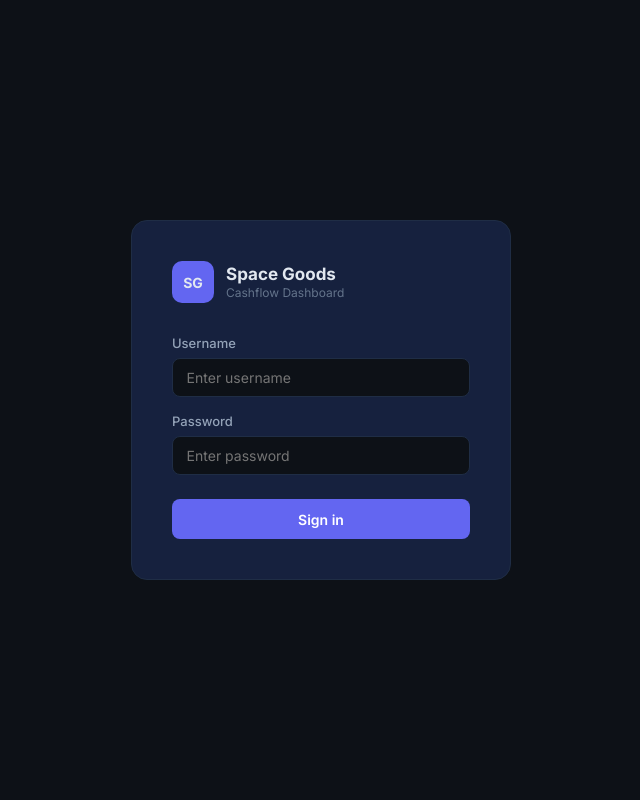
After one commit to southcorner/CashflowDashboard, a Flask app: page /login in a window 1280 px wide. The commit adds this page. Shown: the whole page, without its empty margins (319-959 px from the left). Run offline with Flask 3, Linux system fonts and the light colour scheme.

Commit message:
Add login system, custom KPI fixes, and data gap detector
- Full login/auth system: login page, session management, admin-only
  user management in Settings, SHA-256 hashed passwords, logout
- Fix custom formula columns not computing for previous records by
  pre-populating the entry form when an existing date is selected
- Fix custom column KPI cards to show cumulative sum over selected
  period instead of just the latest entry
- Add collapsible data gap detector calendar on Enter Data tab:
  tracks missing entries from May 23 2026, ignores Sundays, click
  any date to jump to the entry form pre-filled with that date

Co-Authored-By: Claude Sonnet 4.6 <noreply@anthropic.com>

```diff
--- a/app.py
+++ b/app.py
@@ -1,6 +1,7 @@
 import os
 import io
 import json
+import hashlib
 import smtplib
 import ssl
 import atexit
@@ -13,11 +14,12 @@ from email.mime.text import MIMEText
 import openpyxl
 from openpyxl.styles import Font, PatternFill, Alignment
 from openpyxl.utils import get_column_letter
-from flask import Flask, jsonify, render_template, request, send_file
+from flask import Flask, jsonify, render_template, request, send_file, session, redirect
 from apscheduler.schedulers.background import BackgroundScheduler
 from apscheduler.triggers.cron import CronTrigger
 
 app = Flask(__name__, template_folder="template")
+app.secret_key = os.environ.get("SECRET_KEY", "sg_cf_9k2x7m4p_2024")
 
 BASE_DIR = os.path.dirname(os.path.abspath(__file__))
 DATA_DIR = os.path.join(BASE_DIR, "data")
@@ -25,6 +27,7 @@ DAILY_FILE = os.path.join(DATA_DIR, "daily_data.json")
 SETTINGS_FILE = os.path.join(DATA_DIR, "settings.json")
 AUDIT_FILE = os.path.join(DATA_DIR, "audit_log.json")
 BACKUP_DIR = os.path.join(DATA_DIR, "backups")
+USERS_FILE = os.path.join(DATA_DIR, "users.json")
 
 DEFAULT_SETTINGS = {
     "sales_channels": ["DF", "AMZ PO", "FK PO", "Katana site", "Offline", "Badpeople site"],
@@ -42,6 +45,106 @@ DEFAULT_SETTINGS = {
 def ensure_dirs():
     os.makedirs(DATA_DIR, exist_ok=True)
     os.makedirs(BACKUP_DIR, exist_ok=True)
+    _ensure_admin()
+
+
+# ── Auth ─────────────────────────────────────────────────────────────────────
+
+def _hash_pw(password):
+    return hashlib.sha256(password.encode("utf-8")).hexdigest()
+
+
+def load_users():
+    return load_json(USERS_FILE, {})
+
+
+def _ensure_admin():
+    users = load_users()
+    if not any(v.get("is_admin") for v in users.values()):
+        users["Vivek"] = {"password_hash": _hash_pw("Keviv@0411"), "is_admin": True}
+        save_json(USERS_FILE, users)
+
+
+@app.before_request
+def require_login():
+    public = {"login_page", "login_post", "logout", "static"}
+    if request.endpoint in public or request.endpoint is None:
+        return
+    if "username" not in session:
+        if request.path.startswith("/api/"):
+            return jsonify({"error": "unauthenticated"}), 401
+        return redirect("/login")
+
+
+@app.route("/login", methods=["GET"])
+def login_page():
+    if "username" in session:
+        return redirect("/")
+    return render_template("login.html")
+
+
+@app.route("/login", methods=["POST"])
+def login_post():
+    data = request.json or {}
+    username = (data.get("username") or "").strip()
+    password = data.get("password") or ""
+    users = load_users()
+    user = users.get(username)
+    if not user or user.get("password_hash") != _hash_pw(password):
+        return jsonify({"error": "Invalid username or password"}), 401
+    session["username"] = username
+    session["is_admin"] = bool(user.get("is_admin"))
+    return jsonify({"success": True, "is_admin": session["is_admin"]})
+
+
+@app.route("/logout")
+def logout():
+    session.clear()
+    return redirect("/login")
+
+
+@app.route("/api/users", methods=["GET"])
+def api_get_users():
+    if not session.get("is_admin"):
+        return jsonify({"error": "Admin access required"}), 403
+    users = load_users()
+    return jsonify([
+        {"username": u, "is_admin": v.get("is_admin", False)}
+        for u, v in users.items()
+    ])
+
+
+@app.route("/api/users", methods=["POST"])
+def api_add_user():
+    if not session.get("is_admin"):
+        return jsonify({"error": "Admin access required"}), 403
+    data = request.json or {}
+    username = (data.get("username") or "").strip()
+    password = data.get("password") or ""
+    if not username or not password:
+        return jsonify({"error": "Username and password are required"}), 400
+    users = load_users()
+    if username in users:
+        return jsonify({"error": f"Username '{username}' already exists"}), 400
+    users[username] = {"password_hash": _hash_pw(password), "is_admin": False}
+    save_json(USERS_FILE, users)
+    return jsonify({"success": True})
+
+
+@app.route("/api/users/<username>", methods=["DELETE"])
+def api_delete_user(username):
+    if not session.get("is_admin"):
+        return jsonify({"error": "Admin access required"}), 403
+    if username == session.get("username"):
+        return jsonify({"error": "Cannot delete your own account"}), 400
+    users = load_users()
+    if username not in users:
+        return jsonify({"error": "User not found"}), 404
+    if users[username].get("is_admin"):
+        return jsonify({"error": "Cannot delete admin accounts"}), 400
+    del users[username]
+    save_json(USERS_FILE, users)
+    return jsonify({"success": True})
 
 
 def load_json(path, default):
@@ -297,7 +400,11 @@ def send_weekly_email():
 
 @app.route("/")
 def index():
-    return render_template("index.html")
+    return render_template(
+        "index.html",
+        username=session.get("username", ""),
+        is_admin=session.get("is_admin", False),
+    )
 
 
 @app.route("/api/settings", methods=["GET"])
--- /dev/null
+++ b/template/login.html
@@ -0,0 +1,165 @@
+<!DOCTYPE html>
+<html lang="en">
+<head>
+  <meta charset="UTF-8" />
+  <meta name="viewport" content="width=device-width, initial-scale=1.0" />
+  <title>Space Goods — Login</title>
+  <link rel="preconnect" href="https://fonts.googleapis.com" />
+  <link href="https://fonts.googleapis.com/css2?family=Inter:wght@400;500;600;700;800&display=swap" rel="stylesheet" />
+  <style>
+    *, *::before, *::after { box-sizing: border-box; margin: 0; padding: 0; }
+
+    body {
+      font-family: 'Inter', sans-serif;
+      background: #0d1117;
+      color: #e2e8f0;
+      min-height: 100vh;
+      display: flex;
+      align-items: center;
+      justify-content: center;
+    }
+
+    .login-card {
+      width: 100%;
+      max-width: 380px;
+      padding: 2.5rem;
+      background: #16213e;
+      border: 1px solid #1f2d45;
+      border-radius: 16px;
+    }
+
+    .brand {
+      display: flex;
+      align-items: center;
+      gap: 0.75rem;
+      margin-bottom: 2rem;
+    }
+
+    .brand-icon {
+      width: 42px;
+      height: 42px;
+      background: #6366f1;
+      border-radius: 10px;
+      display: flex;
+      align-items: center;
+      justify-content: center;
+      font-weight: 700;
+      font-size: 14px;
+      flex-shrink: 0;
+    }
+
+    .brand-name { font-size: 17px; font-weight: 700; }
+    .brand-sub  { font-size: 12px; color: #64748b; margin-top: 1px; }
+
+    .form-group {
+      margin-bottom: 1rem;
+    }
+
+    label {
+      display: block;
+      font-size: 13px;
+      font-weight: 500;
+      color: #94a3b8;
+      margin-bottom: 0.4rem;
+    }
+
+    input {
+      width: 100%;
+      background: #0d1117;
+      border: 1px solid #1f2d45;
+      border-radius: 8px;
+      padding: 0.65rem 0.85rem;
+      color: #e2e8f0;
+      font-family: inherit;
+      font-size: 14px;
+      outline: none;
+      transition: border-color 0.15s;
+    }
+
+    input:focus { border-color: #6366f1; }
+
+    .btn {
+      width: 100%;
+      margin-top: 0.5rem;
+      padding: 0.7rem;
+      background: #6366f1;
+      color: #fff;
+      border: none;
+      border-radius: 8px;
+      font-family: inherit;
+      font-size: 14px;
+      font-weight: 600;
+      cursor: pointer;
+      transition: background 0.15s;
+    }
+
+    .btn:hover { background: #4f52d4; }
+    .btn:disabled { opacity: 0.6; cursor: not-allowed; }
+
+    .error {
+      margin-top: 0.9rem;
+      padding: 0.6rem 0.85rem;
+      background: rgba(239,68,68,0.12);
+      border: 1px solid rgba(239,68,68,0.3);
+      border-radius: 8px;
+      color: #f87171;
+      font-size: 13px;
+      display: none;
+    }
+  </style>
+</head>
+<body>
+  <div class="login-card">
+    <div class="brand">
+      <div class="brand-icon">SG</div>
+      <div>
+        <div class="brand-name">Space Goods</div>
+        <div class="brand-sub">Cashflow Dashboard</div>
+      </div>
+    </div>
+
+    <form id="loginForm">
+      <div class="form-group">
+        <label for="username">Username</label>
+        <input id="username" type="text" autocomplete="username" placeholder="Enter username" required />
+      </div>
+      <div class="form-group">
+        <label for="password">Password</label>
+        <input id="password" type="password" autocomplete="current-password" placeholder="Enter password" required />
+      </div>
+      <button class="btn" type="submit" id="loginBtn">Sign in</button>
+      <div class="error" id="loginError"></div>
+    </form>
+  </div>
+
+  <script>
+    document.getElementById("loginForm").addEventListener("submit", async (e) => {
+      e.preventDefault();
+      const btn = document.getElementById("loginBtn");
+      const err = document.getElementById("loginError");
+      btn.disabled = true;
+      btn.textContent = "Signing in…";
+      err.style.display = "none";
+
+      const res = await fetch("/login", {
+        method: "POST",
+        headers: { "Content-Type": "application/json" },
+        body: JSON.stringify({
+          username: document.getElementById("username").value.trim(),
+          password: document.getElementById("password").value,
+        }),
+      });
+
+      const data = await res.json();
+      if (data.success) {
+        window.location.href = "/";
+      } else {
+        err.textContent = data.error || "Login failed.";
+        err.style.display = "block";
+        btn.disabled = false;
+        btn.textContent = "Sign in";
+      }
+    });
+  </script>
+</body>
+</html>
```
Also changed, not shown: static/css/style.css (+185 -0 lines), static/js/app.js (+227 -7 lines), template/index.html (+25 -1 lines).
